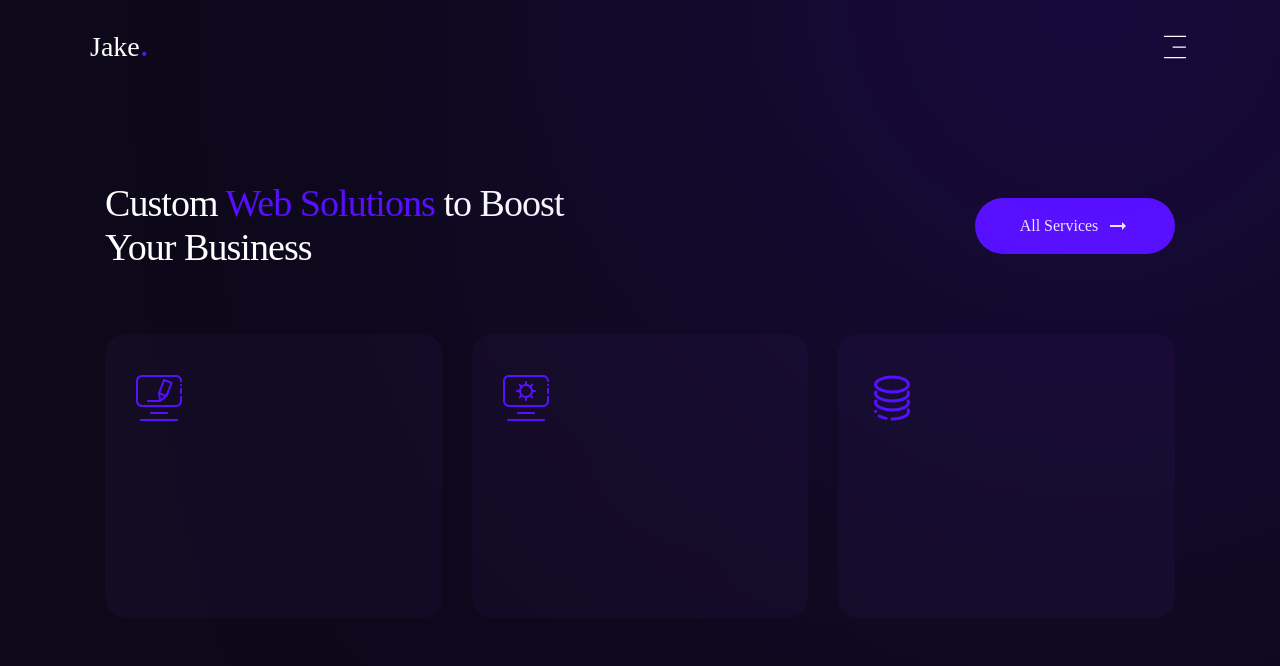
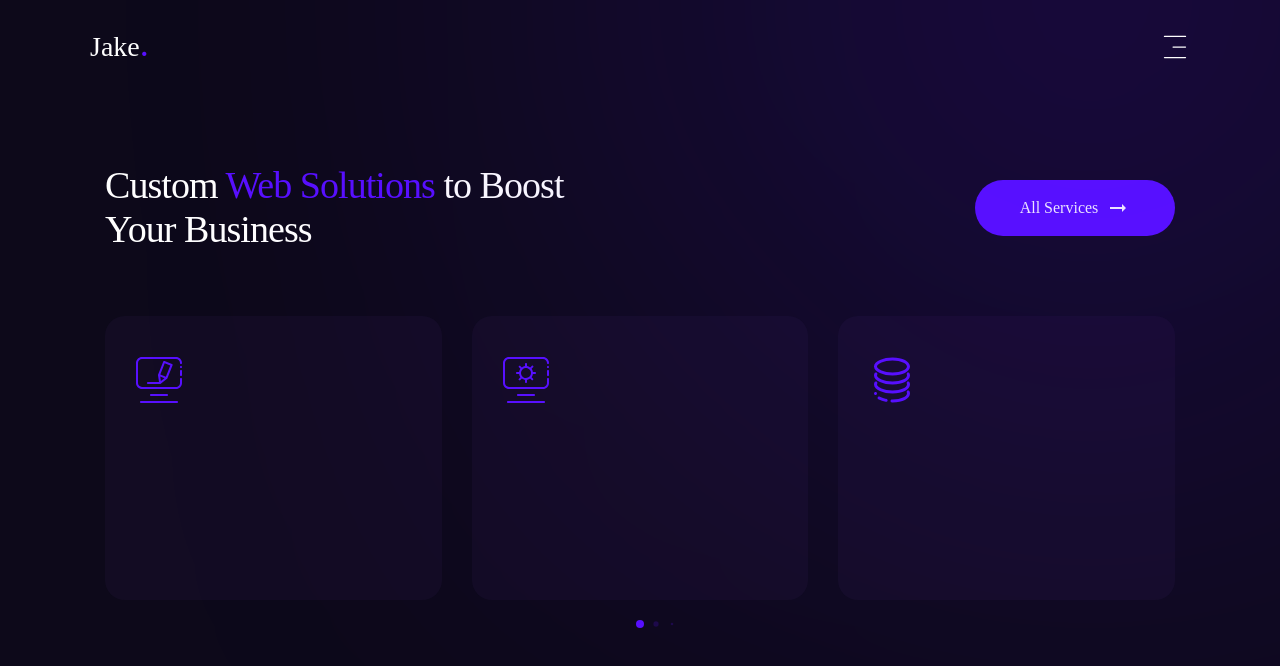
Before and after one commit to Jisap/next15-portfolio, a Next.js app: page /services in a window 1280 px wide. Shown: the top 666 px of the page. Built offline with nearby package versions, Linux system fonts and the light colour scheme; a web font is replaced by a local one.

Commit message:
added pagination bullets

```diff
--- a/app/globals.css
+++ b/app/globals.css
@@ -74,3 +74,9 @@ body {
 .swiper {
   margin: 0 !important
 }
+
+.swiper-horizontal > .swiper-pagination-bullets .swiper-pagination-bullet,
+.swiper-pagination-horizontal.swiper-pagination-bullets
+.swiper-pagination-bullet {
+  @apply bg-accent;
+}
--- a/app/services/page.jsx
+++ b/app/services/page.jsx
@@ -67,6 +67,9 @@ const Services = () => {
             640: { slidesPerView: 2 },
             1024: { slidesPerView: 3 },
           }}
+          modules={[Pagination]}
+          pagination={{clickable: true, dynamicBullets: true}}
+          className="h-[320px]"
         >
           {services.map((item, index) => {
             return (
```
